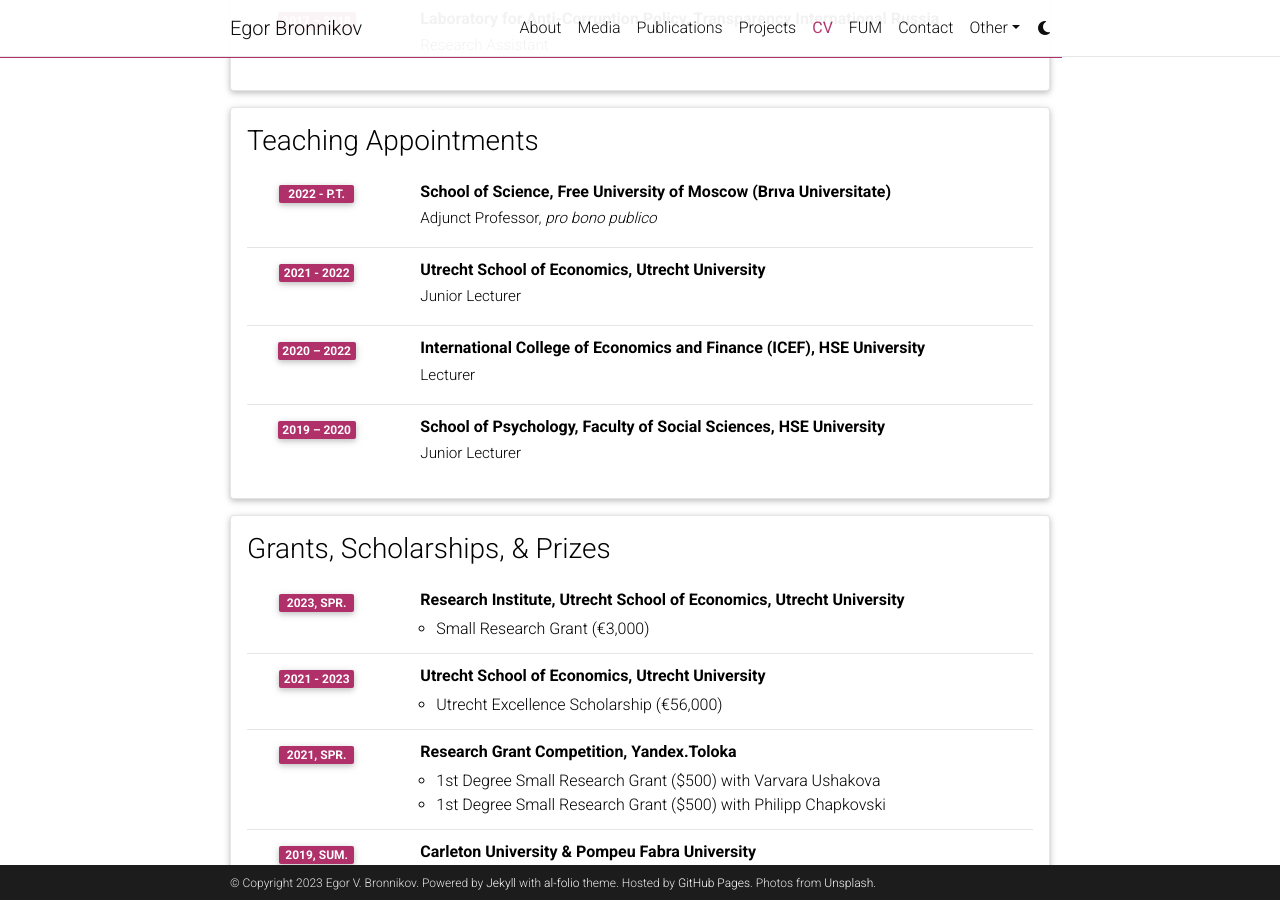
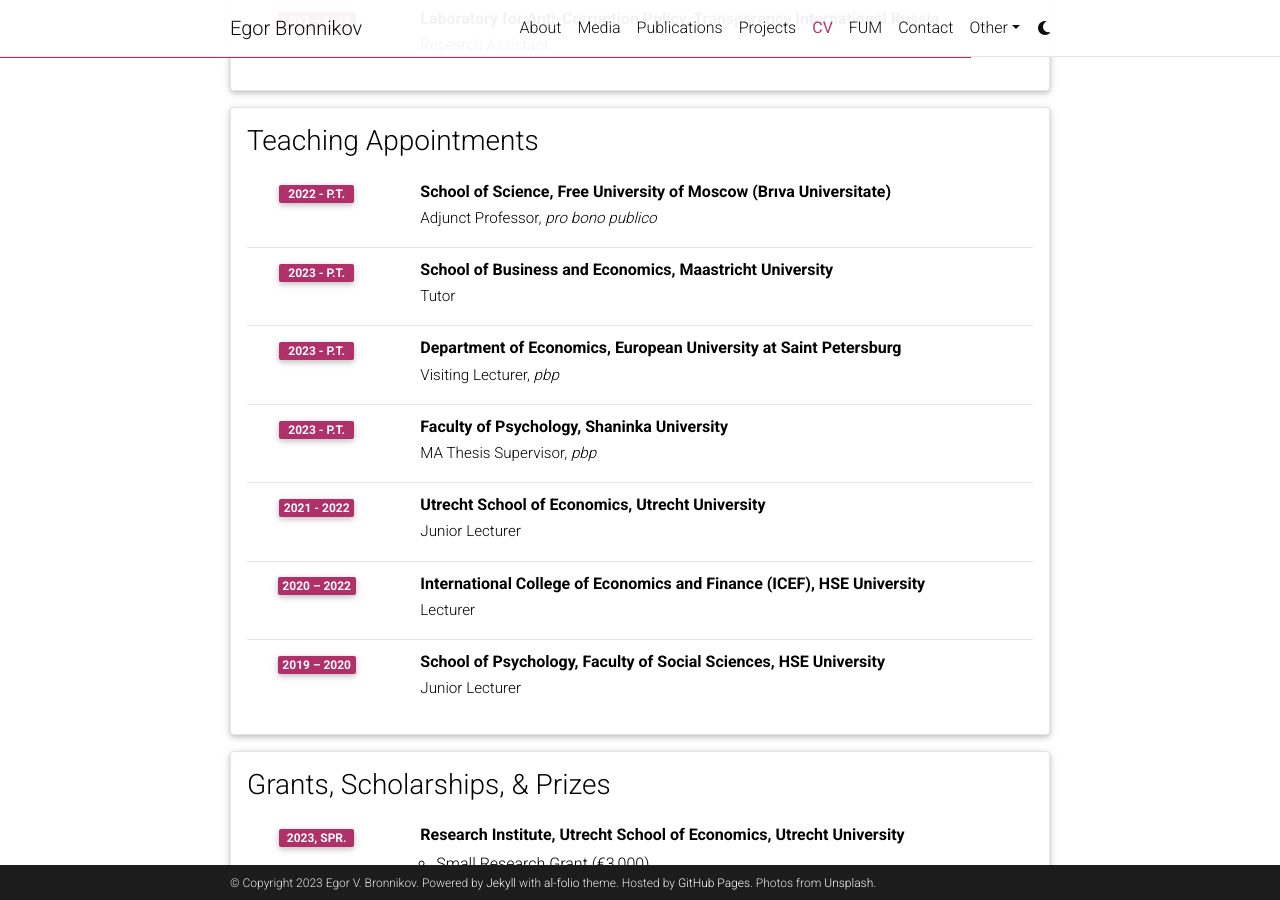
Before and after one commit to egorbronnikov/egorbronnikov.github.io, a Jekyll site: the page built from _pages/cv.md, in a window 1280 px wide and 900 px high, scrolled down 2100 px. Built offline with Jekyll 4.4.1, drawn with Linux system fonts in a browser that asks for light colours; comment, search, counter and statistics services are not loaded; a style sheet for code colours, icons or effects is not loaded.

Commit message:
Update cv.yml

```diff
--- a/_data/cv.yml
+++ b/_data/cv.yml
@@ -81,6 +81,15 @@
     - title: School of Science, Free University of Moscow (Brıva Universitate)
       institution: Adjunct Professor, <i>pro bono publico</i>
       year: 2022 - p.t.
+    - title: School of Business and Economics, Maastricht University
+      institution: Tutor
+      year: 2023 - p.t.
+    - title: Department of Economics, European University at Saint Petersburg
+      institution: Visiting Lecturer, <i>pbp</i>
+      year: 2023 - p.t.
+    - title: Faculty of Psychology, Shaninka University
+      institution: MA Thesis Supervisor, <i>pbp</i>
+      year: 2023 - p.t.
     - title: Utrecht School of Economics, Utrecht University
       institution: Junior Lecturer
       year: 2021 - 2022
```
